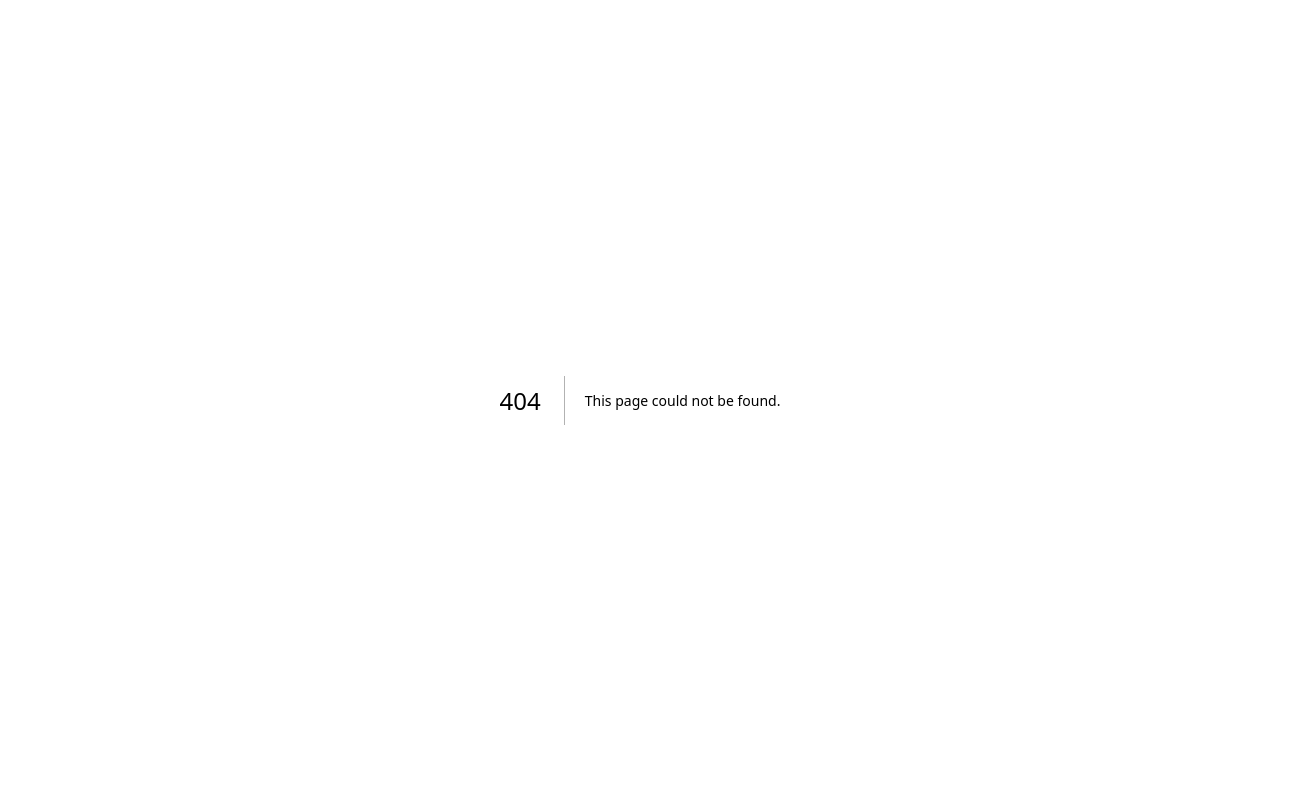
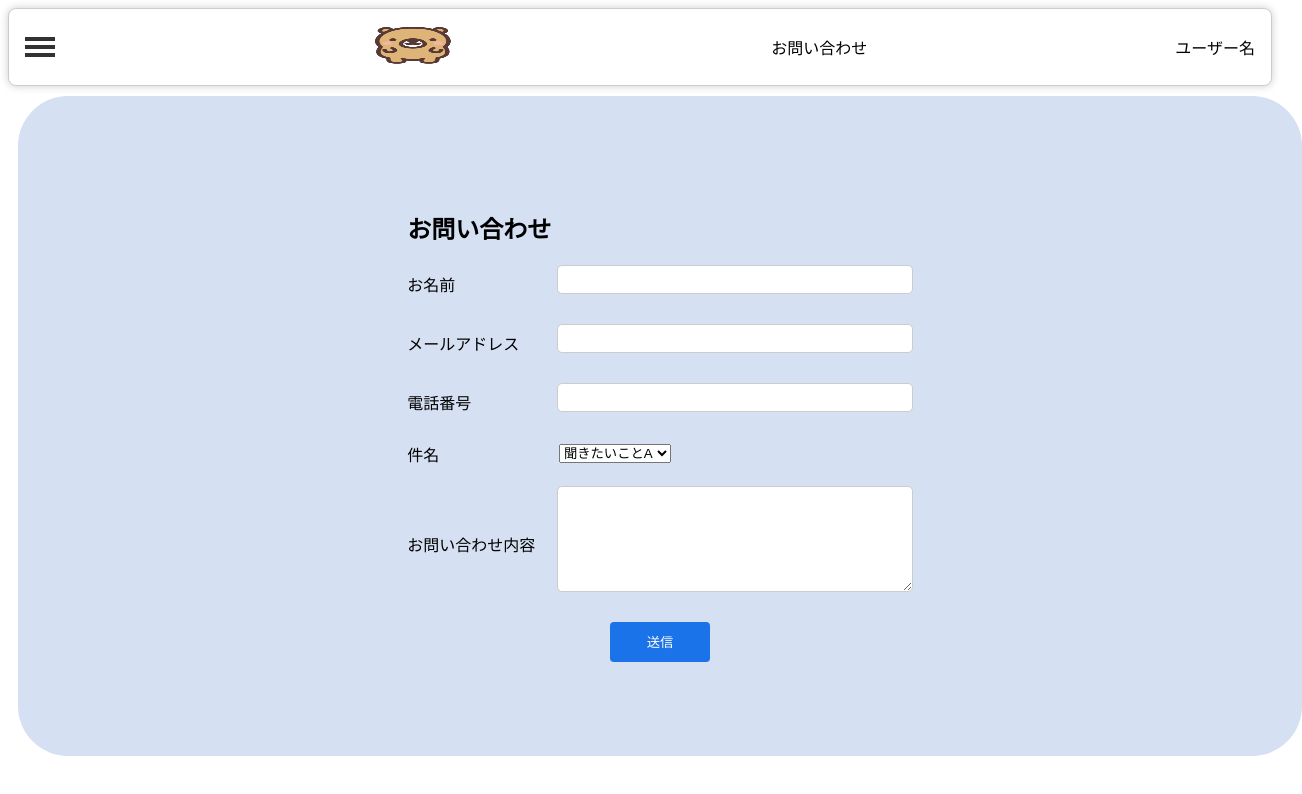
Before and after one commit to yasuhikasa/nextjs-div-practice, a Next.js app: page /contactUs in a window 1280 px wide. Before the commit this address had no page. Shown: the top 794 px of the page, 1302 px wide, since content can reach past the window. Built offline with nearby package versions, Linux system fonts and the light colour scheme.

Commit message:
お問い合わせ画面実装

```diff
--- a/src/pages/_app.tsx
+++ b/src/pages/_app.tsx
@@ -1,5 +1,6 @@
 import '@/styles/globals.css'
 import type { AppProps } from 'next/app'
+import React from 'react';
 import { useEffect } from 'react';
 import Modal from 'react-modal';
 
--- a/src/pages/components/header/header.tsx
+++ b/src/pages/components/header/header.tsx
@@ -20,6 +20,8 @@ const Header: React.FC<HeaderProps> = ({ isMenuOpen, setIsMenuOpen }) => {
         return "About";
       case "/users/createUser":
         return "ユーザー登録";
+      case "/contactUs":
+        return "お問い合わせ";
       default:
         return "Unknown Page";
     }
@@ -44,6 +46,9 @@ const Header: React.FC<HeaderProps> = ({ isMenuOpen, setIsMenuOpen }) => {
           <li>
             <Link href="/users/createUser">ユーザー登録</Link>
           </li>
+          <li>
+            <Link href="/contactUs">お問い合わせ</Link>
+          </li>
         </ul>
       </nav>
       <div className={styles.menuIcon} onClick={handleMenuClick}>
--- /dev/null
+++ b/src/pages/contactUs/index.tsx
@@ -0,0 +1,75 @@
+import React from 'react';
+import Layout from '../components/layout/layout';
+import styles from '../../styles/components/contactUs.module.css';
+import Button from '../components/button/button';
+import { ContactUs } from '../types/contactUs';
+
+
+
+const Index:React.FC = () => {
+
+  const [contactUs, setContactUs] = React.useState({
+    name: '',
+    email: '',
+    tel: '',
+    subject: '',
+    message: '',
+  });
+
+  const subject =[
+    ' 聞きたいことA','聞きたいことB','聞きたいことC'
+  ];
+
+
+  const handleSubmit = (event: React.MouseEvent<HTMLButtonElement, MouseEvent>) => {
+    event.preventDefault();
+    console.log('submit');
+  };
+
+  const InputChange = (event: React.ChangeEvent<HTMLInputElement>) => {
+    const { name, value } = event.target;
+    setContactUs((prevData) => ({ ...prevData, [name]: value }));
+  };
+
+  return (
+    <>
+    <Layout>
+      <div className={styles.container}>
+        <form className={styles.form}>
+          <h2 className={styles.h2}>お問い合わせ</h2>
+          <div className={styles.labelInputPair}>
+            <label htmlFor="name">お名前</label>
+            <input type="text" id="name" name="name" value={contactUs.name} className={styles.textInput} onChange={InputChange} />
+          </div>
+          <div className={styles.labelInputPair}>
+            <label htmlFor="email">メールアドレス</label>
+            <input type="email" id="email" name="email" value={contactUs.email} className={styles.textInput} />
+          </div>
+          <div className={styles.labelInputPair}>
+            <label htmlFor="tel">電話番号</label>
+            <input type="tel" id="tel" name="tel" value={contactUs.tel} className={styles.textInput} />
+          </div>
+          <div className={styles.labelInputPair}>
+            <label htmlFor="subject">件名</label>
+            <select id="subject" name="subject" value={contactUs.subject}>
+              {subject.map((subject) => (
+                <option key={subject} value={subject}>{subject}</option>
+              ))}
+            </select>
+          </div>
+          <div className={styles.labelInputPair}>
+            <label htmlFor="message">お問い合わせ内容</label>
+            <textarea id="message" name="message" value={contactUs.message} className={styles.textArea}>
+            </textarea>
+          </div>
+          <div className={styles.buttonPlace}>
+            <Button title="送信" buttonType="submit" className={styles.button} onClick={handleSubmit} />
+          </div>
+        </form>
+      </div>
+      </Layout>
+    </>
+  );
+}
+
+export default Index;
--- a/src/pages/index.tsx
+++ b/src/pages/index.tsx
@@ -3,6 +3,7 @@ import Image from 'next/image'
 import { Inter } from 'next/font/google'
 import styles from '@/styles/Home.module.css'
 import Layout from './components/layout/layout';
+import React from 'react';
 
 
 const inter = Inter({ subsets: ['latin'] })
--- /dev/null
+++ b/src/pages/types/contactUs.tsx
@@ -0,0 +1,7 @@
+export interface ContactUs {
+  name: string;
+  email: string;
+  tel: string;
+  subject: string;
+  message: string;
+}
--- /dev/null
+++ b/src/styles/components/contactUs.module.css
@@ -0,0 +1,82 @@
+.container {
+    display: flex;
+    flex-direction: column;
+    align-items: center;
+    justify-content: center;
+    height: 80vh;
+    width: 100%;
+    background-color: #D5E0F2;
+    margin: 10px;
+    padding: 10px;
+    border-radius: 50px;
+}
+
+.form {
+  width: 40%;
+}
+
+.h2{
+  margin-bottom: 20px;
+}
+
+.labelInputPair
+{
+  display: flex;
+  justify-content: flex-start;
+  align-items: center;
+  margin-bottom: 20px;
+}
+
+.labelInputPair label
+{
+  width: 30%;
+}
+
+.labelInputPair input,
+.labelInputPair textarea
+{
+  width: 70%;
+}
+
+.select {
+  width: 30%;
+  margin-bottom: 10px;
+  height: 25px;
+  border: 1px solid #ccc;
+  border-radius: 5px;
+}
+
+
+.textInput {
+  width: 100%;
+  margin-bottom: 10px;
+  height: 25px;
+  border: 1px solid #ccc;
+  border-radius: 5px;
+}
+
+.textArea {
+  width: 100%;
+  margin-bottom: 10px;
+  height: 100px;
+  border: 1px solid #ccc;
+  border-radius: 5px;
+}
+
+.buttonPlace {
+  display: flex;
+  justify-content: center;
+  align-items: center;
+  margin-top: 20px;
+}
+
+.button {
+  width: 100px;
+  height: 40px;
+  background: #1a73e8;
+  color: white;
+  border: none;
+  border-radius: 4px;
+  cursor: pointer;
+  margin: 0 20px;
+}
--- a/tsconfig.json
+++ b/tsconfig.json
@@ -12,7 +12,7 @@
     "moduleResolution": "bundler",
     "resolveJsonModule": true,
     "isolatedModules": true,
-    "jsx": "preserve",
+    "jsx": "react",
     "incremental": true,
     "paths": {
       "@/*": ["./src/*"]
```
